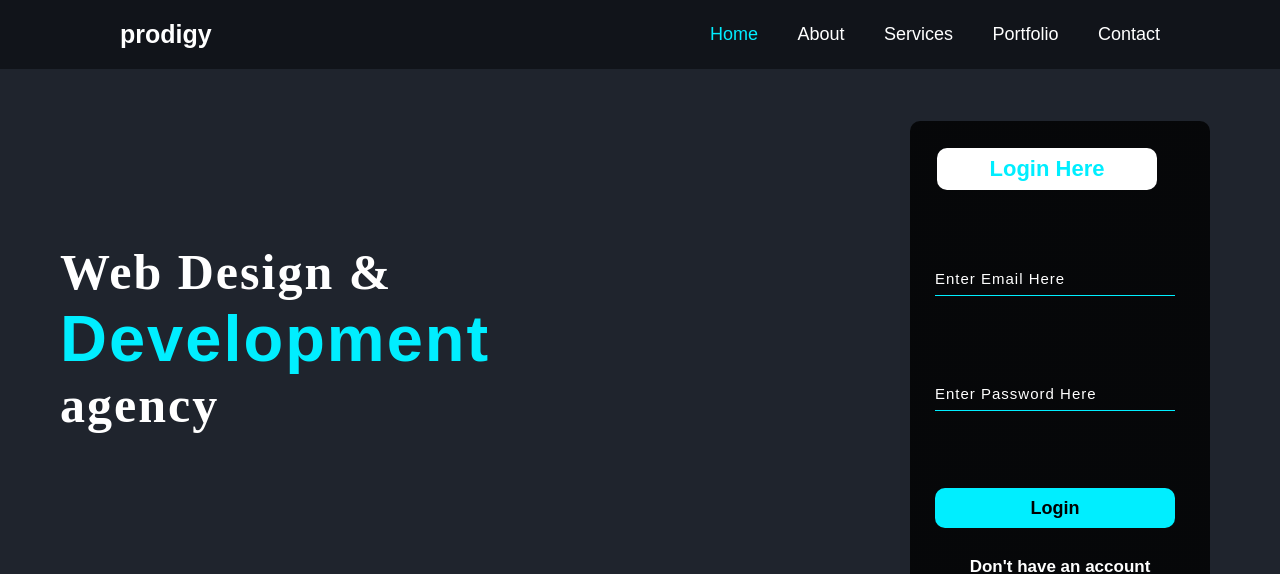
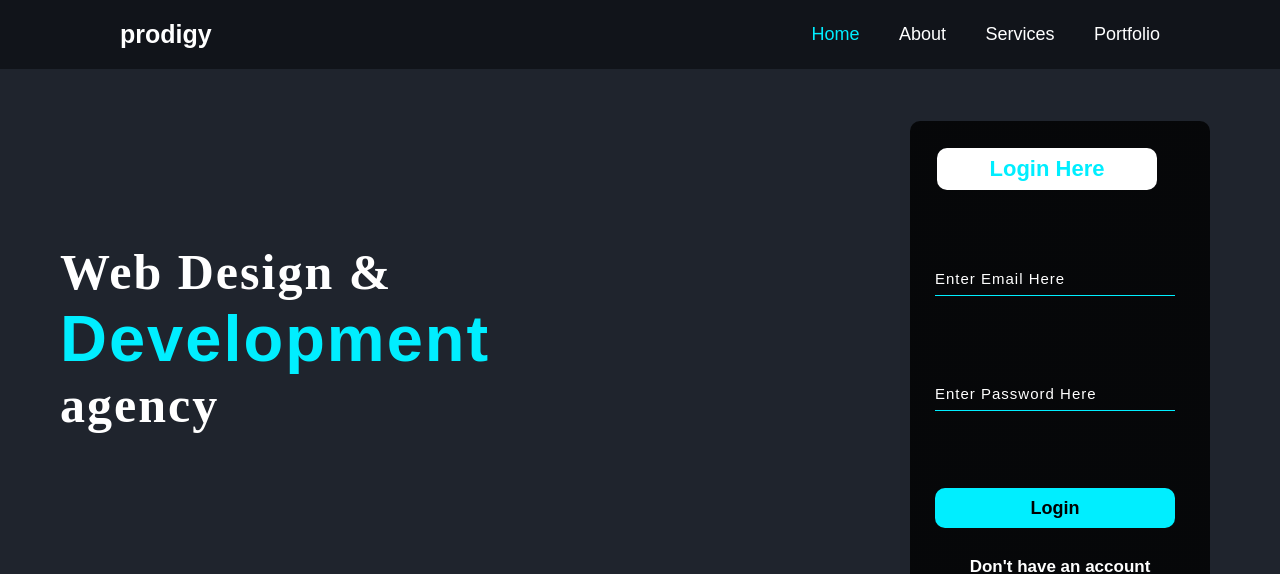
Before and after one commit to Mohamedali1111/PRODIGY_WD_01, a plain HTML site: page index.html in a window 1280 px wide. Shown: the top 574 px of the page. Drawn offline with Linux system fonts and the light colour scheme; files whose address does not match are found by name.

Commit message:
delete contact

```diff
--- a/index.html
+++ b/index.html
@@ -15,7 +15,7 @@
             <a href="#about">About</a>
             <a href="#services">Services</a>
             <a href="#portfolio">Portfolio</a>
-            <a href="#contact">Contact</a>
+
         </nav>
     </header>
     <section id="home">    <div class="content">
@@ -123,7 +123,7 @@
 
     </div></section>
     <section id="portfolio">Portfolio</section>
-    <section id="contact">Contact</section>
+
 </body>
 <script>let sections = document.querySelectorAll('section');
     let navLinks = document.querySelectorAll('header nav a');
```
